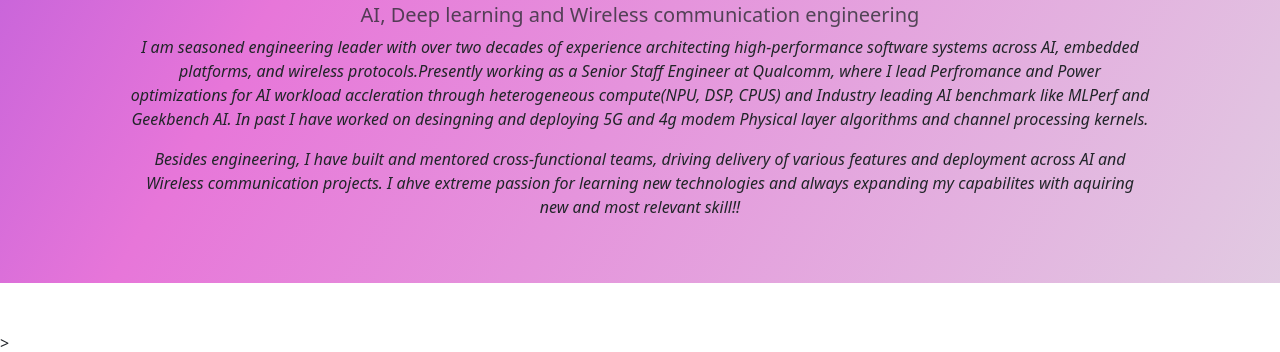
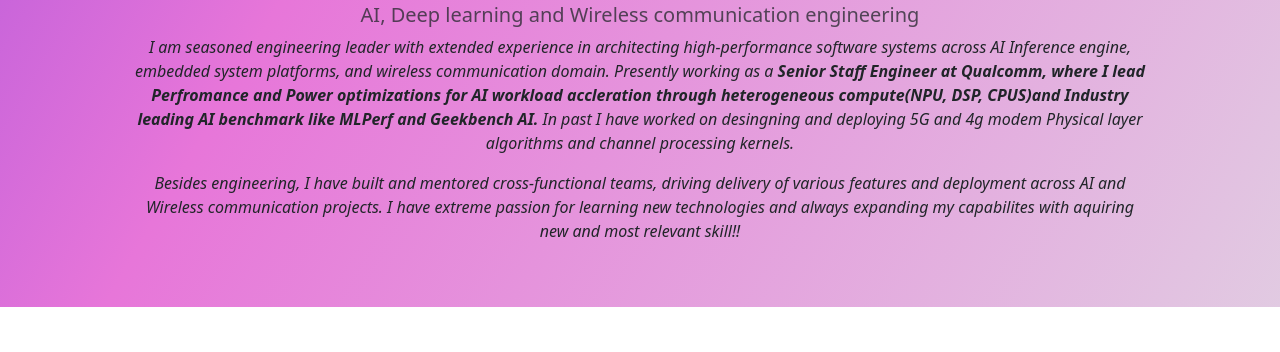
Before and after one commit to spat07/spat07.github.io, a plain HTML site: page index.html in a window 1280 px wide. Shown: the part 430-782 px from the top of the page. Drawn offline with nearby package versions, Linux system fonts and the light colour scheme.

Commit message:
Revise personal description in index.html
Updated personal introduction and experience details.

```diff
--- a/index.html
+++ b/index.html
@@ -58,18 +58,18 @@
         </h2>
         <p>
           <em>
-            I am seasoned engineering leader with over two decades of experience architecting high-performance
-            software systems across AI, embedded platforms, and wireless protocols.Presently working as a
-            Senior Staff Engineer at Qualcomm, where I lead Perfromance and Power optimizations for AI workload
-            accleration through heterogeneous compute(NPU, DSP, CPUS) and Industry leading AI benchmark like MLPerf
-            and Geekbench AI. In past I have worked on desingning and deploying 5G and 4g modem Physical layer algorithms
+            I am seasoned engineering leader with extended experience in architecting high-performance
+            software systems across AI Inference engine, embedded system platforms, and wireless communication domain.
+            Presently working as a <b>Senior Staff Engineer at Qualcomm, where I lead Perfromance and Power optimizations
+            for AI workload accleration through heterogeneous compute(NPU, DSP, CPUS)and Industry leading AI benchmark like MLPerf
+            and Geekbench AI.</b> In past I have worked on desingning and deploying 5G and 4g modem Physical layer algorithms
             and channel processing kernels.
           </em>
         </p>
         <p>
           <em>
             Besides engineering, I have built and mentored cross-functional teams, driving delivery of various features and
-            deployment across AI and Wireless communication projects. I ahve extreme passion for learning new technologies
+            deployment across AI and Wireless communication projects. I have extreme passion for learning new technologies
             and always expanding my capabilites with aquiring new and most relevant skill!!
           </em>
         </p>
```
